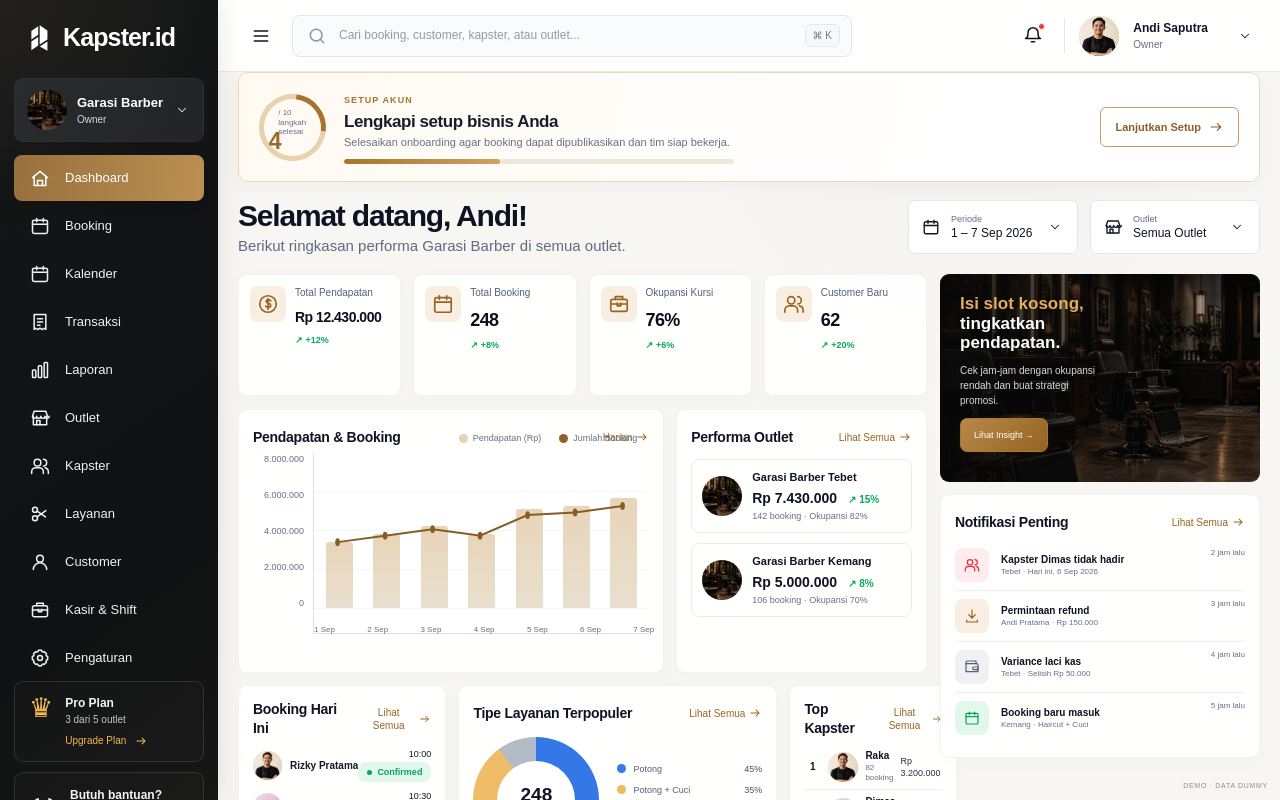
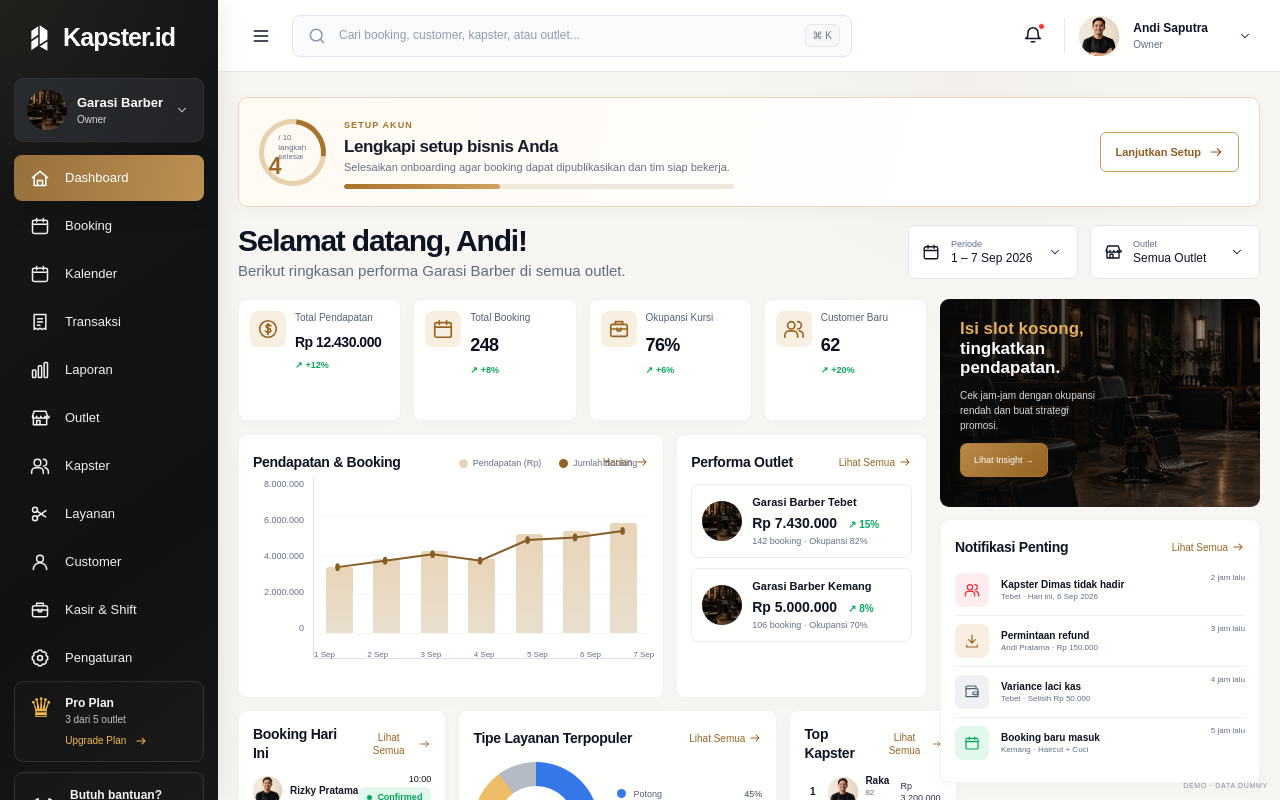
Before and after one commit to prayersrain/kapster-id-fe, a Next.js app: page /owner in a window 1280 px wide. Built offline with nearby package versions, Linux system fonts and the light colour scheme.

Commit message:
fix: restore consistent owner dashboard spacing

```diff
--- a/components/owner/OwnerDashboard.module.css
+++ b/components/owner/OwnerDashboard.module.css
@@ -183,6 +183,7 @@
 .profileButton > span:last-child { font-size: 17px; }
 
 .workspace { min-height: 0; flex: 1; overflow: auto; background: radial-gradient(circle at 70% 0, rgba(218, 204, 186, .14), transparent 26%), var(--owner-bg); }
+.pageContent { width: 100%; max-width: 1680px; min-width: 980px; margin: 0 auto; padding: 25px 28px 16px; }
 .onboardingBanner { display: flex; align-items: center; gap: 18px; min-height: 108px; padding: 17px 20px; margin-bottom: 18px; border: 1px solid #ead8bd; border-radius: 10px; background: linear-gradient(105deg, #fffaf2, #fff 72%); box-shadow: 0 5px 18px rgba(56, 43, 25, .04); }
 .onboardingProgress { width: 67px; height: 67px; display: flex; flex: 0 0 auto; align-items: center; justify-content: center; border: 5px solid #e8d1ad; border-right-color: #a8732d; border-radius: 50%; color: #9b6929; transform: rotate(-38deg); }
 .onboardingProgress strong, .onboardingProgress span { transform: rotate(38deg); }
```
